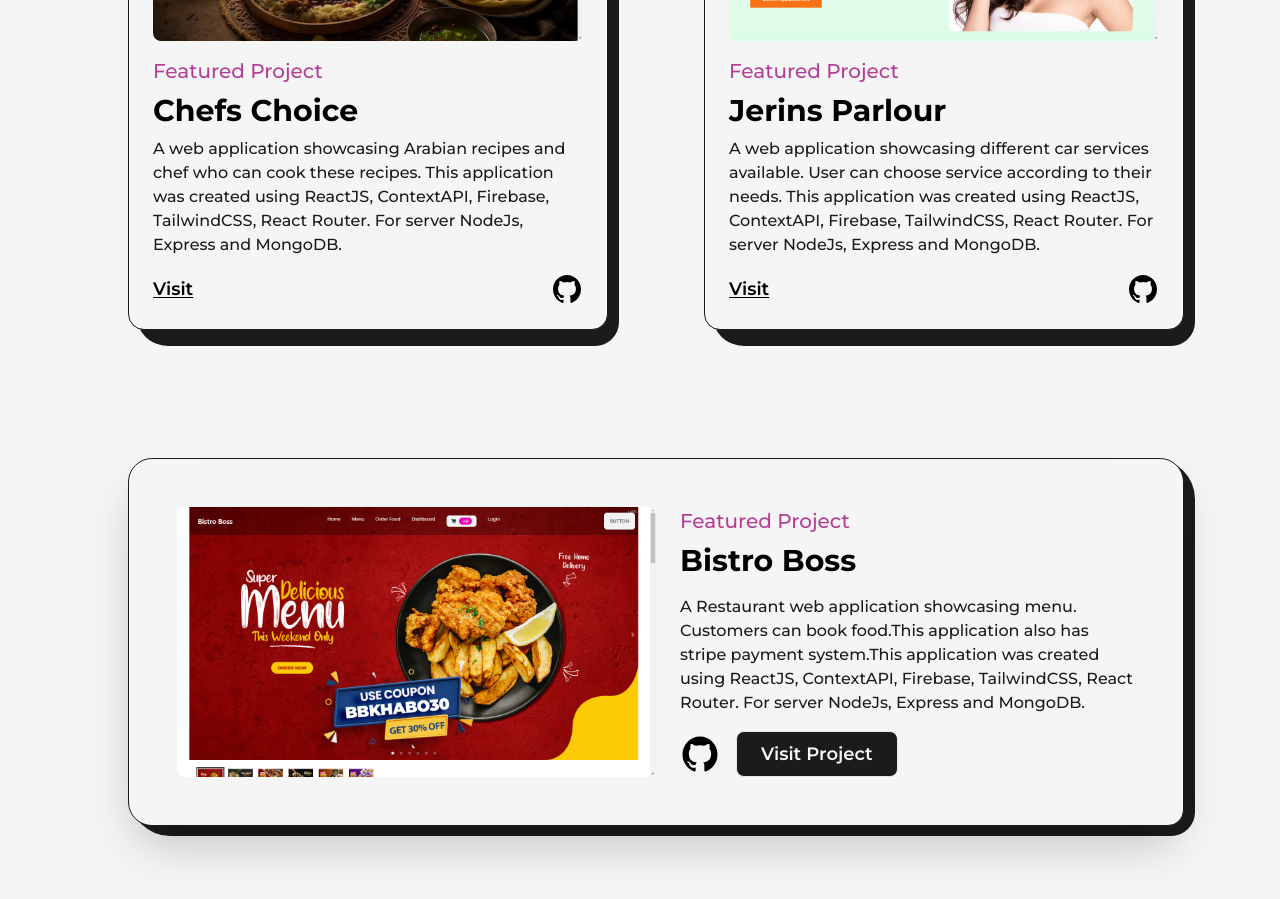
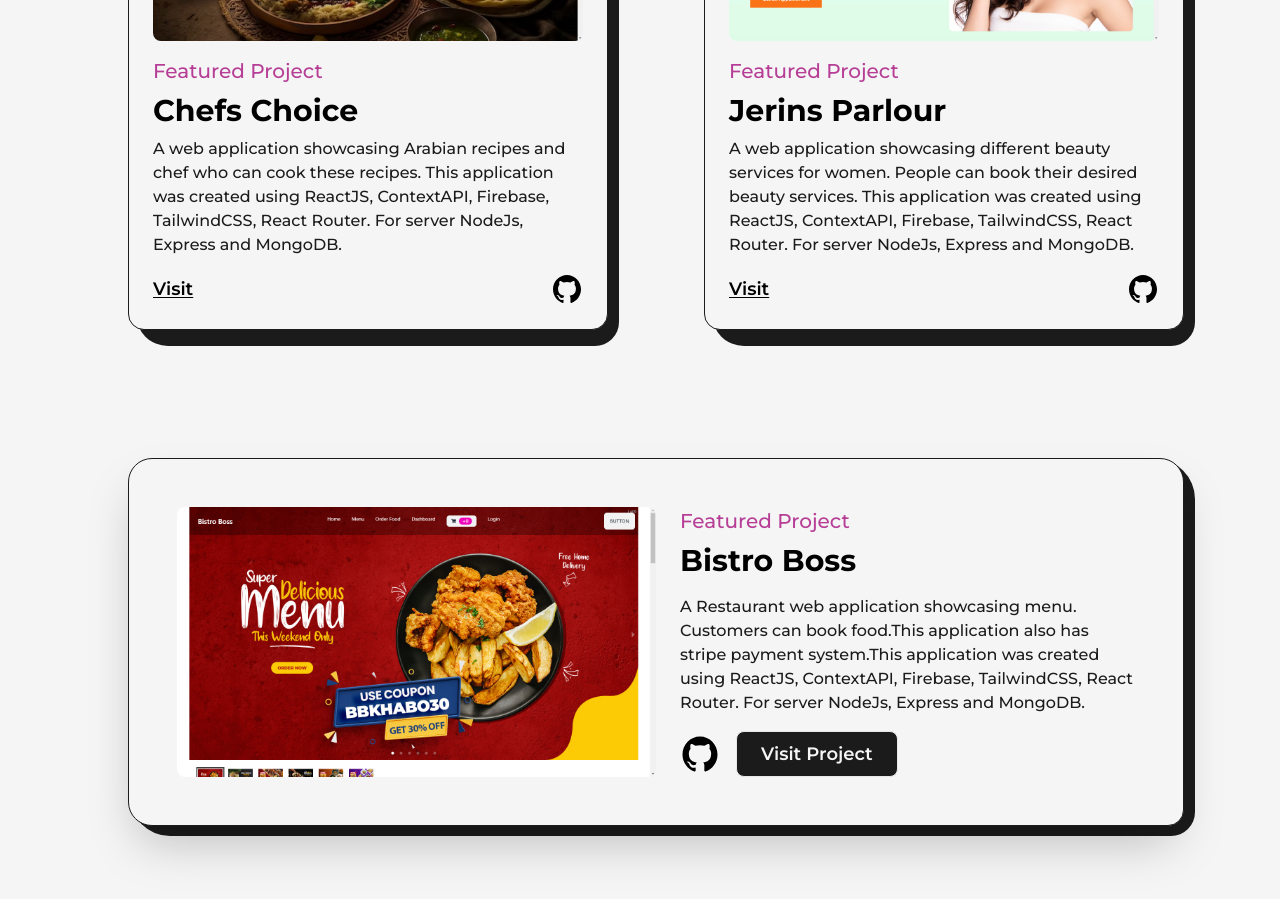
Before and after one commit to Sobuj54/portfolio-with-NextJS, a Next.js app: page /projects in a window 1280 px wide. Shown: the part 2200-3099 px from the top of the page. Built offline with nearby package versions, Linux system fonts and the light colour scheme.

Commit message:
added proper description to the new project

```diff
--- a/src/pages/projects.js
+++ b/src/pages/projects.js
@@ -206,7 +206,7 @@ const projects = () => {
               {/* jerins parlour */}
               <Projects
                 title="Jerins Parlour"
-                summary="A web application showcasing different car services available. User can choose service according to their needs. This application was created using ReactJS, ContextAPI, Firebase, TailwindCSS, React Router. For server NodeJs, Express and MongoDB."
+                summary="A web application showcasing different beauty services for women. People can book their desired beauty services. This application was created using ReactJS, ContextAPI, Firebase, TailwindCSS, React Router. For server NodeJs, Express and MongoDB."
                 link="https://jerins-parlour.netlify.app/"
                 type="Featured Project"
                 img={jerinsParlour}
```
